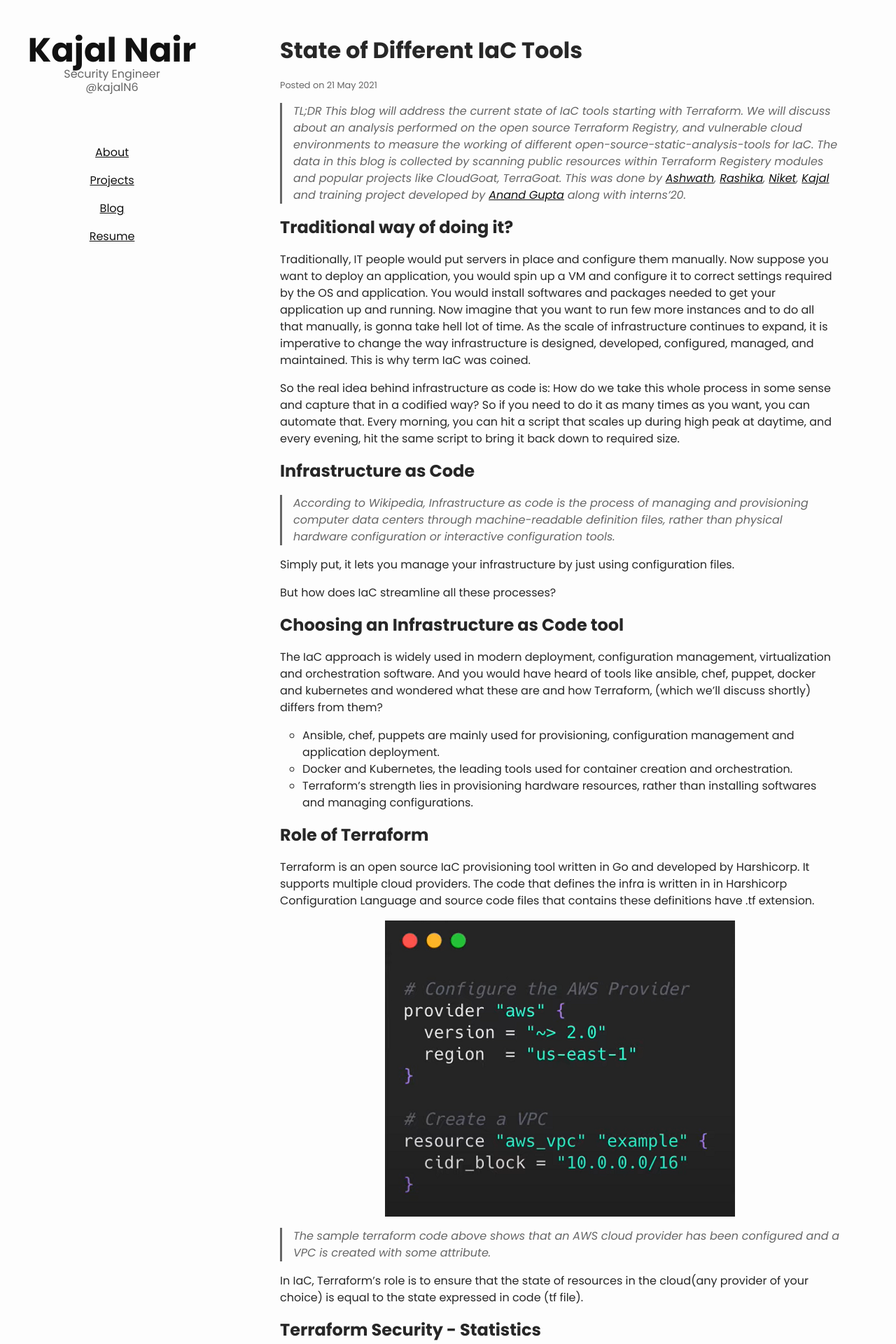
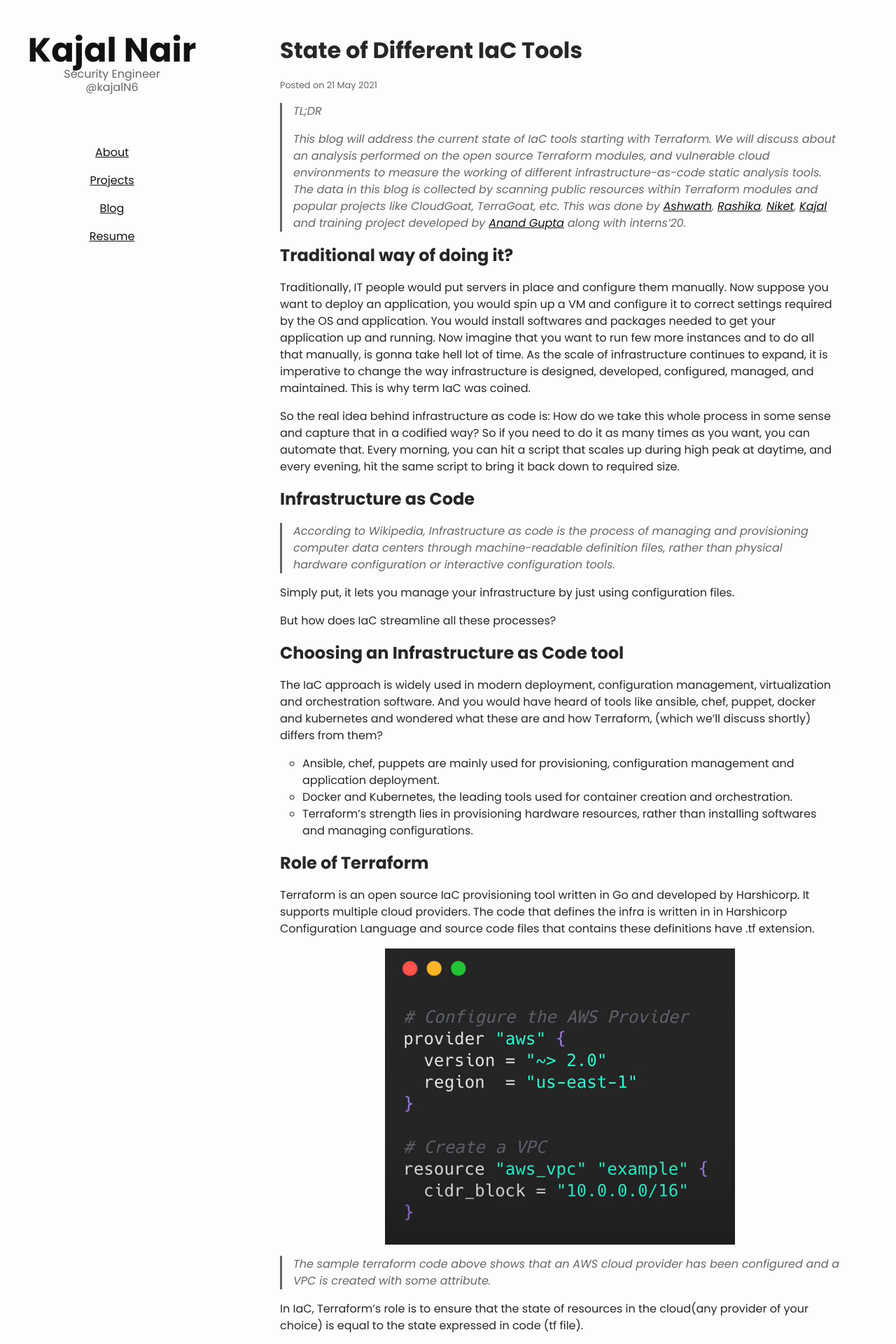
Before and after one commit to kajalNair/kajalNair.github.io, a Jekyll site: the page built from _blog/State-of-Different-IaC-Tools.md, in a window 1280 px wide. Shown: the top 1920 px of the page at 70% size. Built offline with Jekyll 4.4.1, drawn with Linux system fonts in a browser that asks for light colours; comment, search, counter and statistics services are not loaded.

Commit message:
Update State-of-Different-IaC-Tools.md

```diff
--- a/_blog/State-of-Different-IaC-Tools.md
+++ b/_blog/State-of-Different-IaC-Tools.md
@@ -4,7 +4,8 @@
 ---
 
 > TL;DR
-This blog will address the current state of IaC tools starting with Terraform. We will discuss about an analysis performed on the open source Terraform Registry, and vulnerable cloud environments to measure the working of different open-source-static-analysis-tools for IaC. The data in this blog is collected by scanning public resources within Terraform Registery modules and popular projects like CloudGoat, TerraGoat.
+>
+> This blog will address the current state of IaC tools starting with Terraform. We will discuss about an analysis performed on the open source Terraform modules, and vulnerable cloud environments to measure the working of different infrastructure-as-code static analysis tools. The data in this blog is collected by scanning public resources within Terraform modules and popular projects like CloudGoat, TerraGoat, etc.
 This was done by [Ashwath](https://twitter.com/ka3hk), [Rashika](https://www.linkedin.com/in/rashika-singh-7529b4137), [Niket](https://www.linkedin.com/in/masterniketyadav/), [Kajal](https://twitter.com/kajalN6) and training project developed by [Anand Gupta](https://www.linkedin.com/in/anand-gupta-8495aa43/) along with interns'20.
 
 
```
